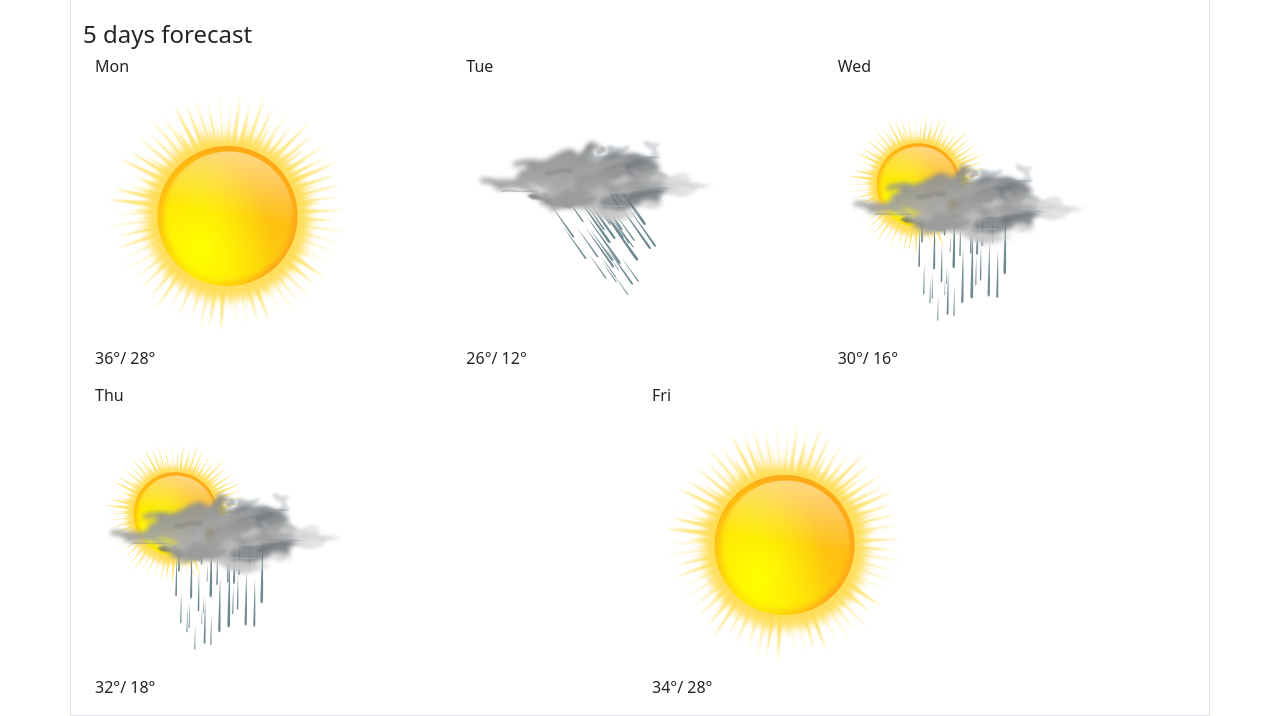
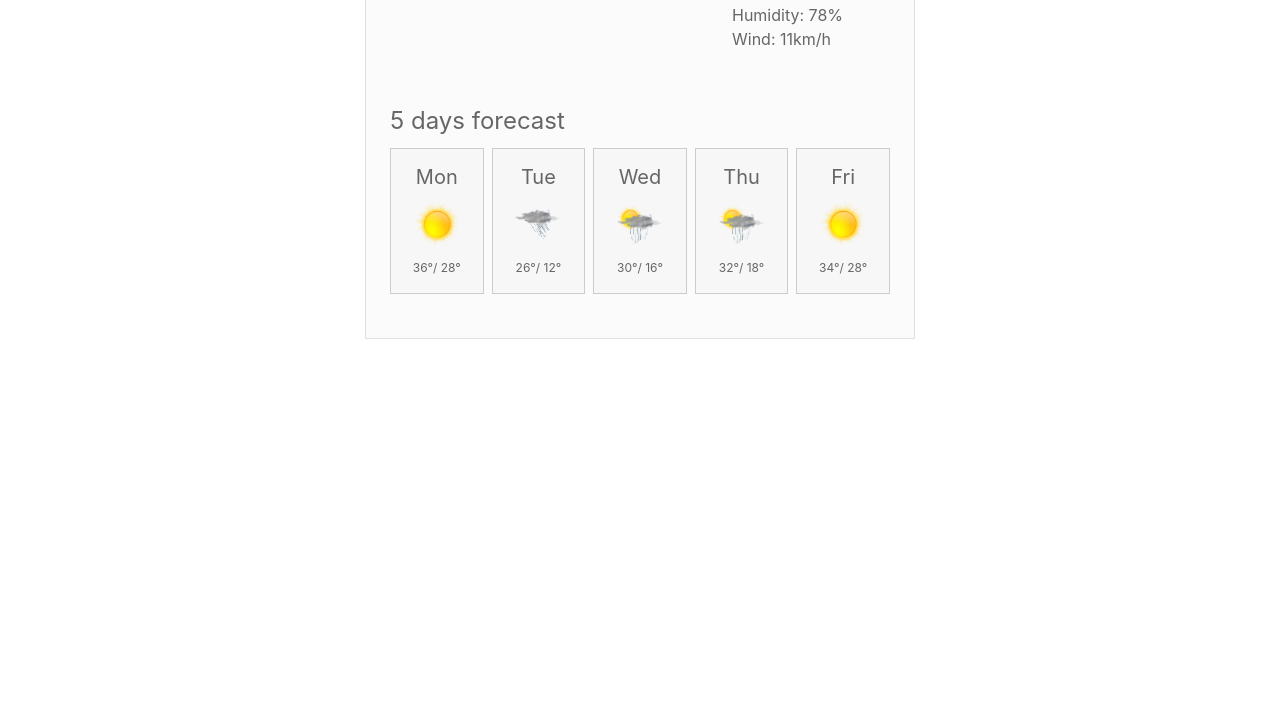
Before and after one commit to MarisolHO/Challenge-4, a website built with Parcel: page index.html in a window 1280 px wide. Shown: the part 377-1093 px from the top of the page. After the commit the page ends 800 px from the top, so only its background shows below. Built offline with nearby package versions, Linux system fonts and the light colour scheme; no server answers.

Commit message:
fix css link

```diff
--- a/index.html
+++ b/index.html
@@ -9,7 +9,7 @@
       integrity="sha384-1BmE4kWBq78iYhFldvKuhfTAU6auU8tT94WrHftjDbrCEXSU1oBoqyl2QvZ6jIW3"
       crossorigin="anonymous"
     />
-    <link href="src/styles.css" />
+    <link href="./src/styles.css" rel="stylesheet" />
     <script src="https://unpkg.com/axios/dist/axios.min.js"></script>
   </head>
 
```
